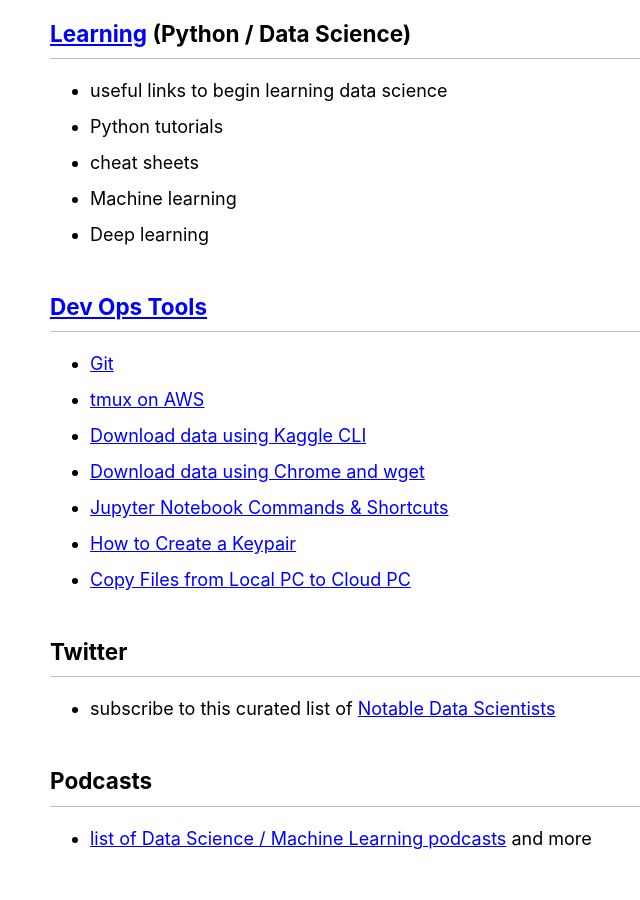
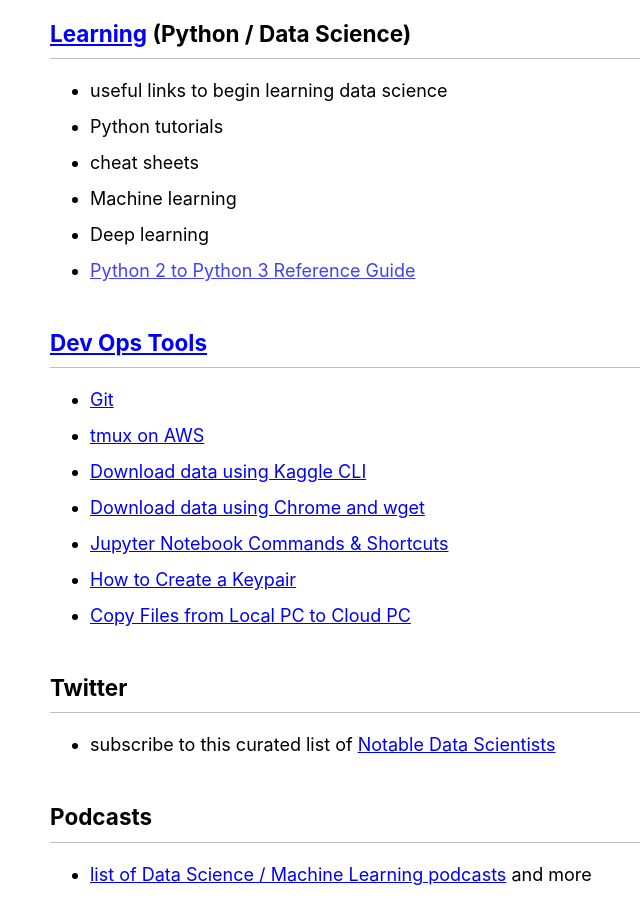
Before and after one commit to reshamas/reshamas.github.io, a Jekyll site: the page built from resources/index.md, in a window 1280 px wide and 900 px high, scrolled down 529 px. Shown: the whole window, without its empty margins (268-908 px from the left). Built offline with Jekyll 4.4.1, drawn with Linux system fonts in a browser that asks for light colours.

Commit message:
Update index.md

```diff
--- a/resources/index.md
+++ b/resources/index.md
@@ -20,6 +20,7 @@
 * cheat sheets
 * Machine learning
 * Deep learning
+* [Python 2 to Python 3 Reference Guide]()
 
 ## [Dev Ops Tools](https://github.com/reshamas/fastai_deeplearn_part1/tree/master/tools)
 * [Git](https://github.com/reshamas/git-intro-workshop)
```
